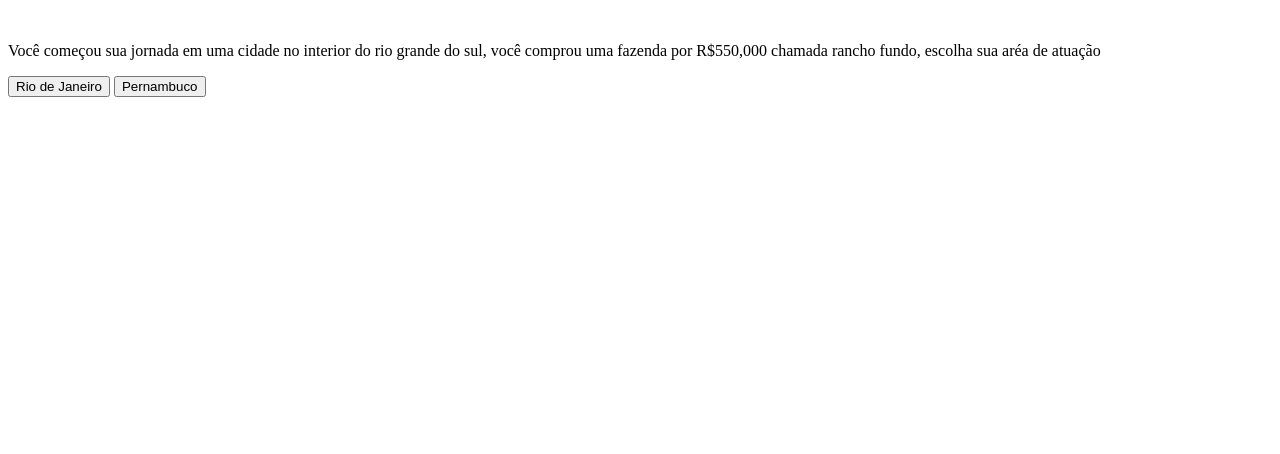
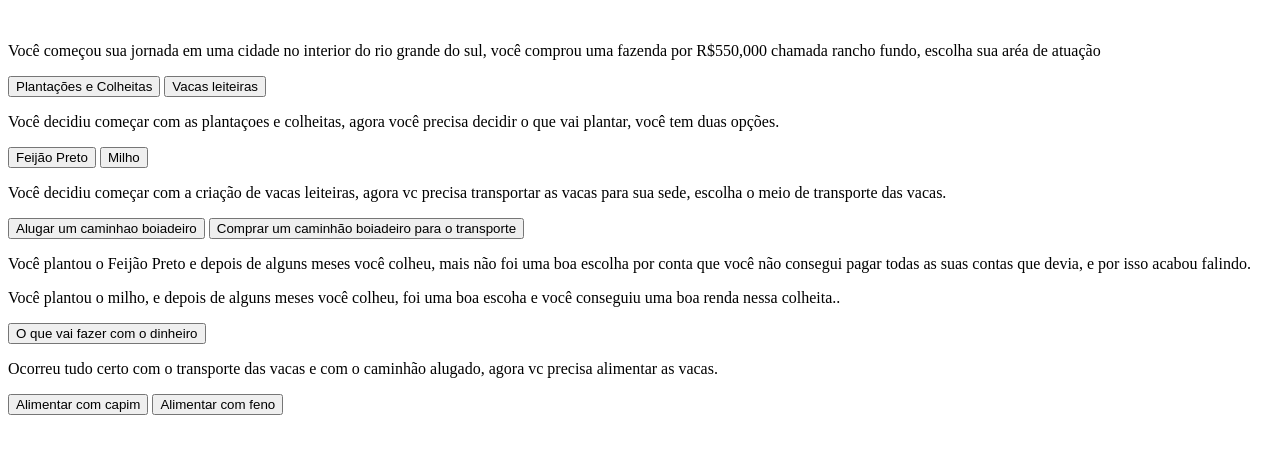
Before and after one commit to GabrielVanroo/RPGGABRIEL, a plain HTML site: page index.html in a window 1280 px wide. Drawn offline with Linux system fonts and the light colour scheme; a web font is replaced by a local one.

Commit message:
adição de codigos

```diff
--- a/index.html
+++ b/index.html
@@ -14,6 +14,28 @@
         <div class="passo ativo" id="passo-0">
             <img src="img/cenario-passo0.png" alt="">
             <p>Você começou sua jornada em uma cidade no interior do rio grande do sul, você comprou uma fazenda por R$550,000 chamada rancho fundo, escolha sua aréa de atuação</p>
-            <button class="btn-proximo" data-proximo="1">Rio de Janeiro</button>
-            <button class="btn-proximo" data-proximo="2">Pernambuco</button>
+            <button class="btn-proximo" data-proximo="1">Plantações e Colheitas</button>
+            <button class="btn-proximo" data-proximo="2">Vacas leiteiras</button>
         </div>
+        <div class="passo" id="passo-1">
+            <p>Você decidiu começar com as plantaçoes e colheitas, agora você precisa decidir o que vai plantar, você tem duas opções.</p>
+            <button class="btn-proximo" data-proximo="3">Feijão Preto</button>
+            <button class="btn-proximo" data-proximo="4">Milho</button>
+        </div>
+        <div class="passo" id="passo-2">
+            <p>Você decidiu começar com a criação de vacas leiteiras, agora vc precisa transportar as vacas para sua sede, escolha o meio de transporte das vacas.</p>
+            <button class="btn-proximo" data-proximo="5">Alugar um caminhao boiadeiro</button>
+            <button class="btn-proximo" data-proximo="6">Comprar um caminhão boiadeiro para o transporte</button>
+        </div>
+         <div class="passo" id="passo-3">
+            <p>Você plantou o Feijão Preto e depois de alguns meses você colheu, mais não foi uma boa escolha por conta que você não consegui pagar todas as suas contas que devia, e por isso acabou falindo. </button>
+        </div>
+        <div class="passo" id="passo-4">
+            <p>Você plantou o milho, e depois de alguns meses você colheu, foi uma boa escoha e você conseguiu uma boa renda nessa colheita..</p>
+            <button class="btn-proximo" data-proximo="7">O que vai fazer com o dinheiro</button>
+        </div>
+        <div class="passo" id="passo-5">
+            <p>Ocorreu tudo certo com o transporte das vacas e com o caminhão alugado, agora vc precisa alimentar as vacas.</p>
+            <button class="btn-proximo" data-proximo="8">Alimentar com capim</button>
+            <button class="btn-proximo" data-proximo="9">Alimentar com feno</button>
+        </div>
```
